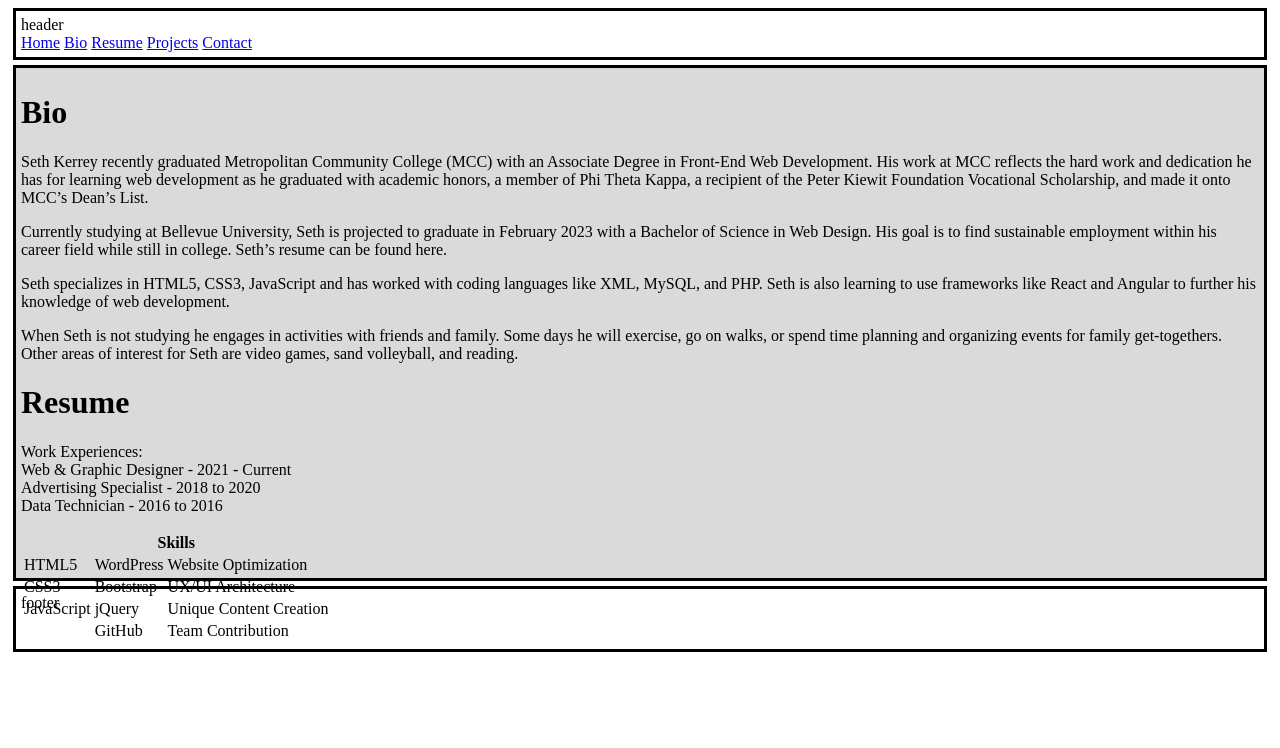
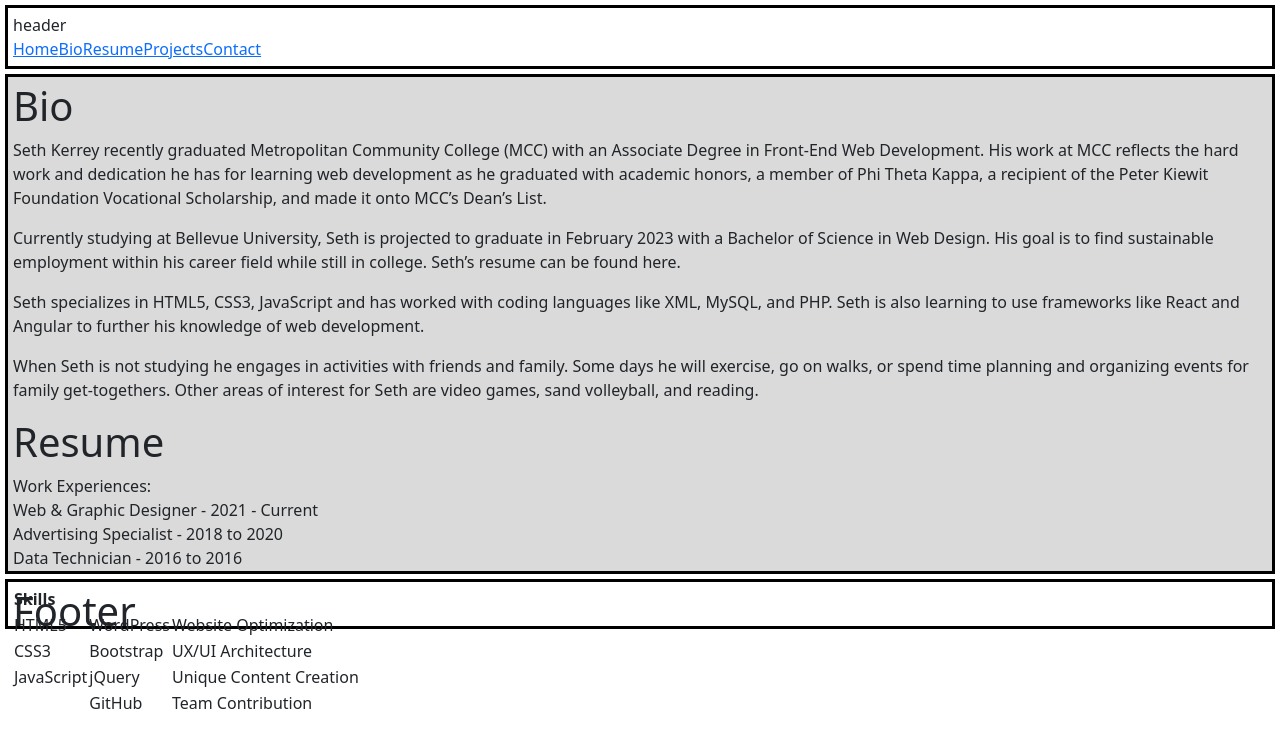
Before and after one commit to skerrey/skerrey.github.io, a plain HTML site: page index.html in a window 1280 px wide. Drawn offline with nearby package versions, Linux system fonts and the light colour scheme.

Commit message:
Update index.html

```diff
--- a/index.html
+++ b/index.html
@@ -4,7 +4,10 @@
   <meta charset="UTF-8">
   <meta name="viewport" content="width=device-width, initial-scale=1.0">
   <!-- add icon here -->
+  <!-- Stylesheet -->
   <link rel="stylesheet" href="styles.css">
+  <!-- Bootstrap CSS -->
+  <link href="https://cdn.jsdelivr.net/npm/bootstrap@5.1.1/dist/css/bootstrap.min.css" rel="stylesheet" integrity="sha384-F3w7mX95PdgyTmZZMECAngseQB83DfGTowi0iMjiWaeVhAn4FJkqJByhZMI3AhiU" crossorigin="anonymous">
   <title>Seth Kerrey</title>
 </head>
 <body>
@@ -77,7 +80,9 @@
         </div>
     </main>
     <footer>
-        footer
+        <h1>
+            Footer
+        </h1>
     </footer>
 </body>
 </html>
```
